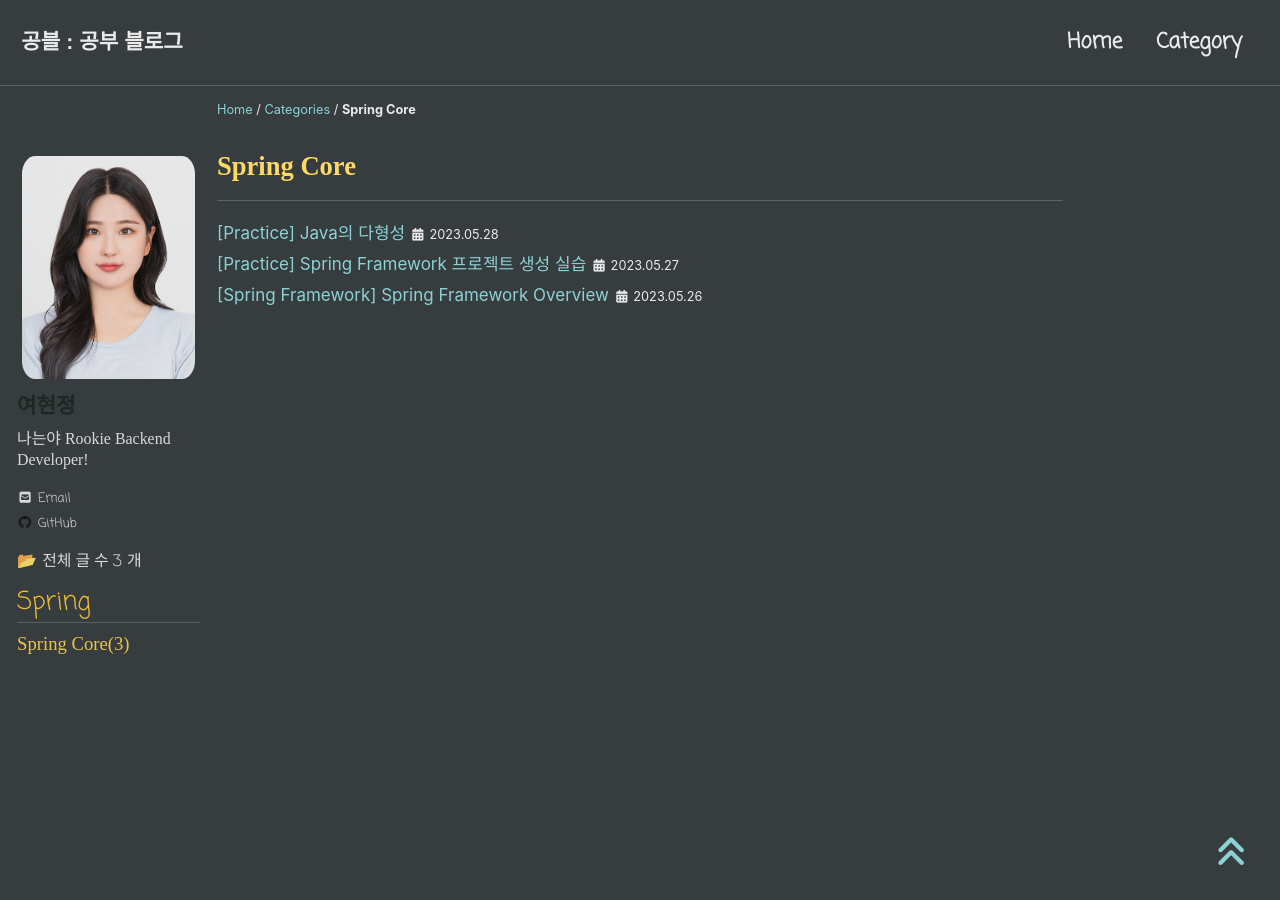
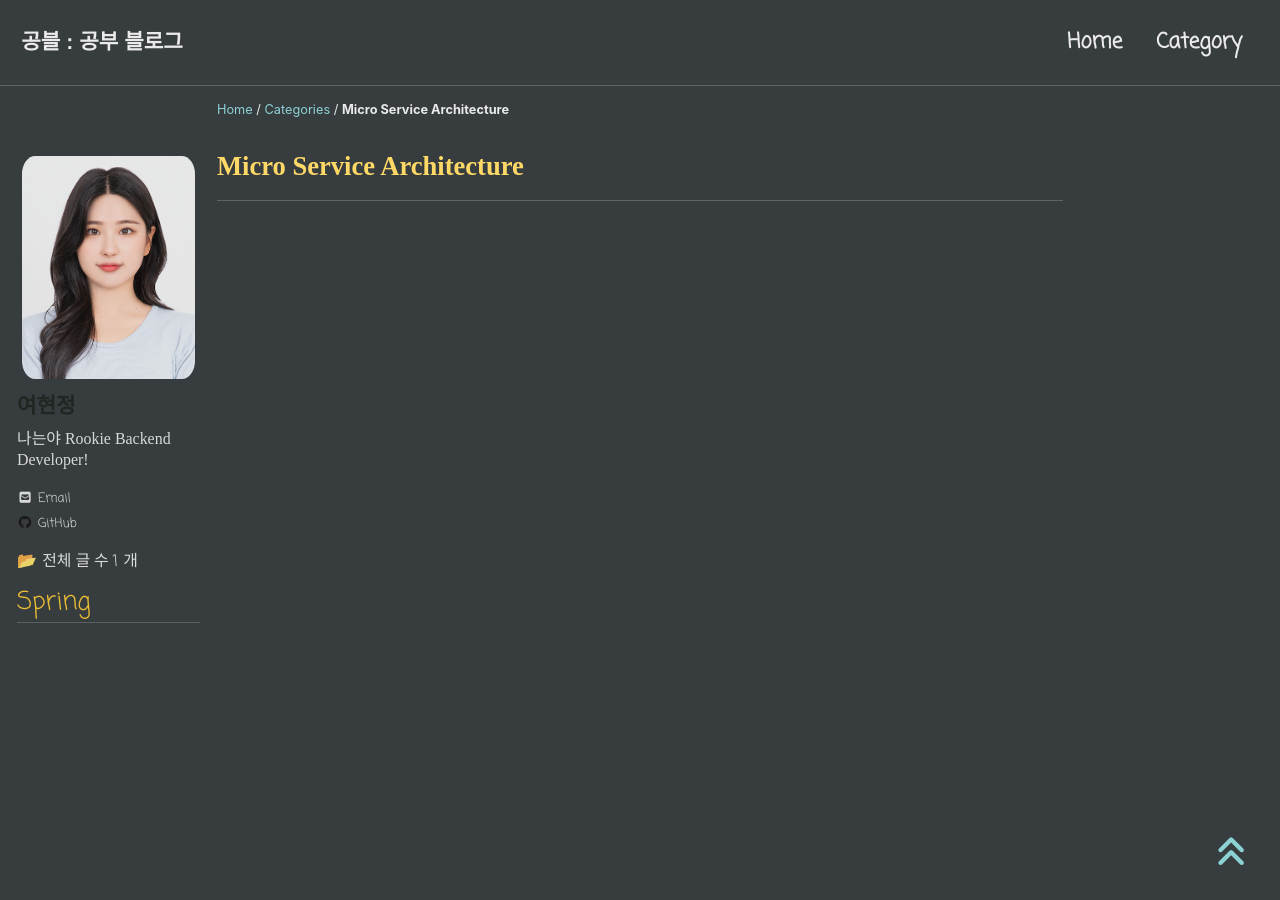
Before and after one commit to yeeeeo/yeeeeo.github.io, a Jekyll site: the page built from _pages/categories/category-core.md, in a window 1280 px wide and 900 px high. Built offline with Jekyll 4.4.1, drawn with Linux system fonts in a browser that asks for light colours; cached includes are drawn as plain includes; nearby versions of some CDN libraries; some web fonts are replaced; part of the change alters nothing that is shown.

Commit message:
카테고리

````diff
--- a/_includes/nav_list_main
+++ b/_includes/nav_list_main
@@ -11,8 +11,8 @@
         <span class="nav__sub-title">Spring</span>
             <ul>
                 {% for category in site.categories %}
-                    {% if category[0] == "Core" %}
-                        <li><a href="/categories/core" class="">Spring Core({{category[1].size}})</a></li>
+                    {% if category[0] == "Msa" %}
+                        <li><a href="/categories/msa" class="">MSA({{category[1].size}})</a></li>
                     {% endif %}
                 {% endfor %}
             </ul>
--- a/_pages/categories/category-core.md
+++ b/_pages/categories/category-core.md
@@ -1,7 +1,7 @@
 ---
-title: "Spring Core"
+title: "Micro Service Architecture"
 layout: archive
-permalink: categories/core
+permalink: categories/msa
 author_profile: true
 sidebar_main: true
 ---
@@ -10,5 +10,5 @@ sidebar_main: true
 
 ***
 
-{% assign posts = site.categories.Core %}
+{% assign posts = site.categories.Msa %}
 {% for post in posts %} {% include archive-single2.html type=page.entries_layout %} {% endfor %}
--- a/_posts/Spring/SpringCore/2023-05-27-spring_framework_project_create_practice.md
+++ /dev/null
@@ -1,41 +0,0 @@
----
-title:  "[Practice] Spring Framework 프로젝트 생성 실습"
-excerpt: "Spring Framework 프로젝트 생성 실습"
-
-categories:
-- Core
-
-toc: true
-toc_sticky: true
-
-date: 2023-05-27
-last_modified_at: 2023-05-27
-
----
-## Maven 프로젝트 생성
-- IntelliJ에서 New Project -> Build system: Maven으로 지정
-![spring_framework_project_create_1](/assets/images/file/practice_spring_framework_project_create.png)
-
-## spring-framework-bom 사용
-- pom.xml 파일에 dependencyManagement 추가
-```xml
-<project>
-    ...
-    <dependencyManagement>
-        <dependencies>
-            <dependency>
-                <groupId>org.springframework</groupId>
-                <artifactId>spring-framework-bom</artifactId>
-                <version>5.3.17</version>
-                <type>pom</type>
-                <scope>import</scope>
-            </dependency>
-        </dependencies>
-    </dependencyManagement>
-    ...
-</project>
-```
-
-## Maven 적용
-- IntelliJ 가 다시 maven 설정을 적용하도록 Load Maven Changes 버튼 클릭
-![maven_load](/assets/images/file/maven_load.png)
--- a/_posts/Spring/SpringCore/2023-05-28-java_polymorphism_practice.md
+++ /dev/null
@@ -1,132 +0,0 @@
----
-title:  "[Practice] Java의 다형성"
-excerpt: "Java의 다형성"
-
-categories:
-  - Core
-
-toc: true
-toc_sticky: true
-
-date: 2023-05-28
-last_modified_at: 2023-05-28
-
----
-## 단순한 Java Project 만들기
-`설계`
-- SMS 발송하는 프로그램 개발
-![diagram](/assets/images/file/polymorphism_practice_diagram.png)
-
-`요구사항`
-1. [Spring Framework 프로젝트 생성 실습](https://yeeeeo.github.io/core/spring_framework_project_create_practice/)
-에서 생성한 프로젝트에 com.nhnacademy.edu.springframework.messagesender 패키지를 생성한다.
-2. Main.java, User.java 클래스를 생성한다.
-3. main() , sendSmsMessage(), sendEmailMessage() 를 구현한다.
-  - sendSmsMessage 메소드는 단순히 System.out.println 으로 "SMS Message Sent to ${phoneNumber} : ${message}"를 콘솔에 텍스트를 표시한다.
-  - sendEmailMessage 메소드는 단순히 System.out.println 으로 "Email Message Sent ${email} : ${message}"를 콘솔에 텍스트를 표시한다.
-4. main 메소드에서는 sendSmsMessage() 를 호출한다.
-
-`Main.java`
-```java
-public class Main {
-    public static void main(String[] args) {
-        new Main().sendSmsMessage(new User("email@email.com", "010-1234-1234"), "sms message");
-    }
-
-    public void sendSmsMessage(User user, String message){
-        System.out.println("SMS Message Sent to "+ user.getPhoneNumber() + ": " + message);
-    }
-
-    public void sendEmailMessage(User user, String message){
-        System.out.println("Email Message Sent to "+ user.getEmail() + ": " + message);
-    }
-}
-```
-
-`User.java`
-```java
-public class User {
-    private final String email;
-    private final String phoneNumber;
-
-    public User(String email, String phoneNumber){
-        this.email = email;
-        this.phoneNumber = phoneNumber;
-    }
-
-    public String getEmail() {
-        return email;
-    }
-
-    public String getPhoneNumber() {
-        return phoneNumber;
-    }
-}
-```
-
-`결과`
-![result](/assets/images/file/polymorphism_practice_code_result1.png)
-
-## 다형성을 이용하여 리팩토링 하기
-`설계`
-- java 의 다형성을 활용하기 위하여 MessageSender 인터페이스를 선언하고 각각의 기능을 그 구현체로 구현한다.
-![diagram](/assets/images/file/polymorphism_practice_diagram2.png)
-
-`요구사항`
-1. MessageSender 인터페이스 선언
-2. Main 메소드의 sendSmsMessage, sendEmailMessage 메소드를 MessageSender 상속하여 개발
-3. Main 메소드에서 SmsMessageSender 를 사용하도록 결정
-4. MessageSendService는 컴파일시에 어떤 MessageSender를 사용할지 결정하지 않음
-
-`Main.java`
-```java
-public class Main {
-    public static void main(String[] args) {
-        MessageSendService service = new MessageSendService(new SmsMessageSender());
-        service.doSendMessage();
-    }
-}
-```
-
-`MessageSendService.java`
-```java
-public class MessageSendService {
-    private final MessageSender messageSender;
-
-    public MessageSendService(MessageSender messageSender) {
-        this.messageSender = messageSender;
-    }
-
-    public void doSendMessage(){
-        messageSender.sendMessage(new User("email@email.com", "010-1234-1234"), "message");
-    }
-}
-```
-
-`MessageSender.java`
-```java
-public interface MessageSender {
-    void sendMessage(User user, String message);
-}
-
-```
-
-`SmsMessageSender.java`
-```java
-public class SmsMessageSender implements MessageSender{
-    @Override
-    public void sendMessage(User user, String message) {
-        System.out.println("SMS Message Sent to "+ user.getPhoneNumber() + ": " + message);
-    }
-}
-```
-
-`EmailMessageSender.java`
-```java
-public class EmailMessageSender implements MessageSender{
-    @Override
-    public void sendMessage(User user, String message) {
-        System.out.println("Email Message Sent to "+ user.getEmail() + ": " + message);
-    }
-}
-```
````
Also changed, not shown: _posts/Spring/MicroService/2023-05-26-overview.md (renamed from _posts/Spring/SpringCore/2023-05-26-overview.md).
